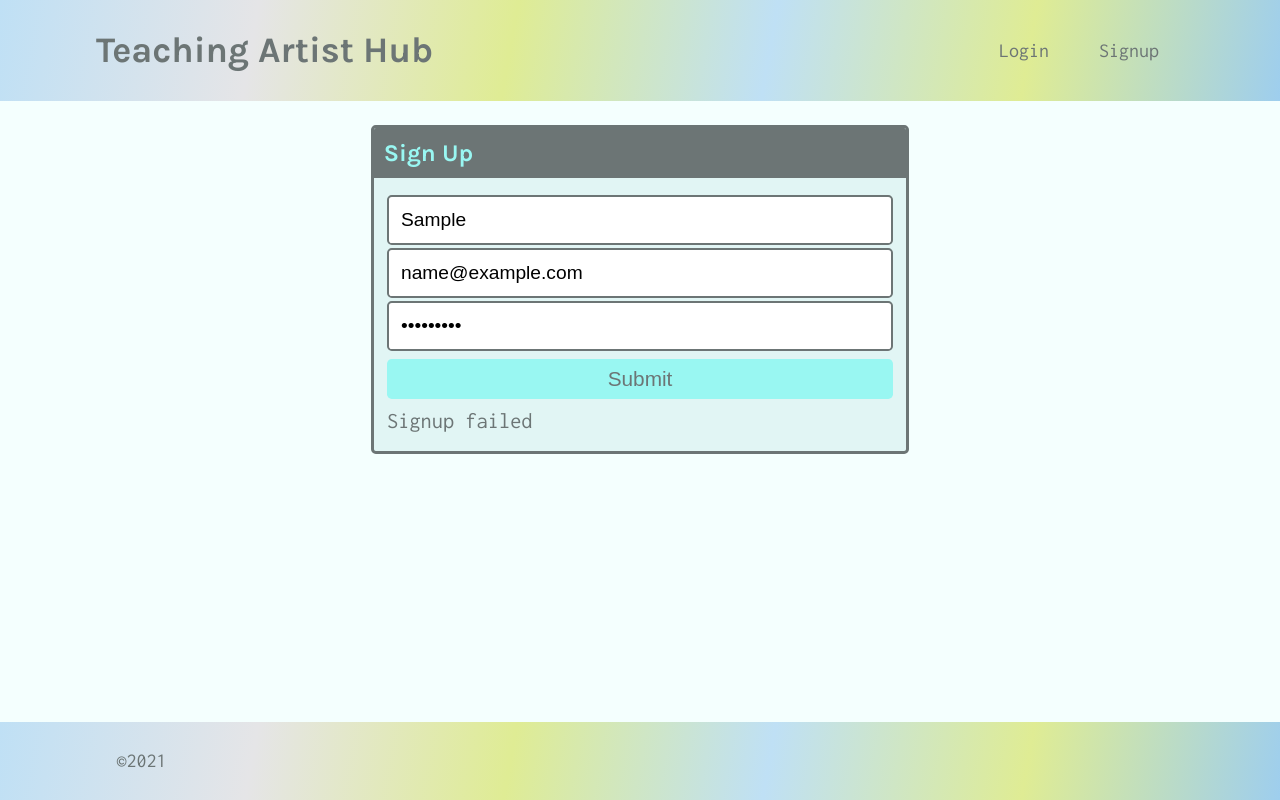
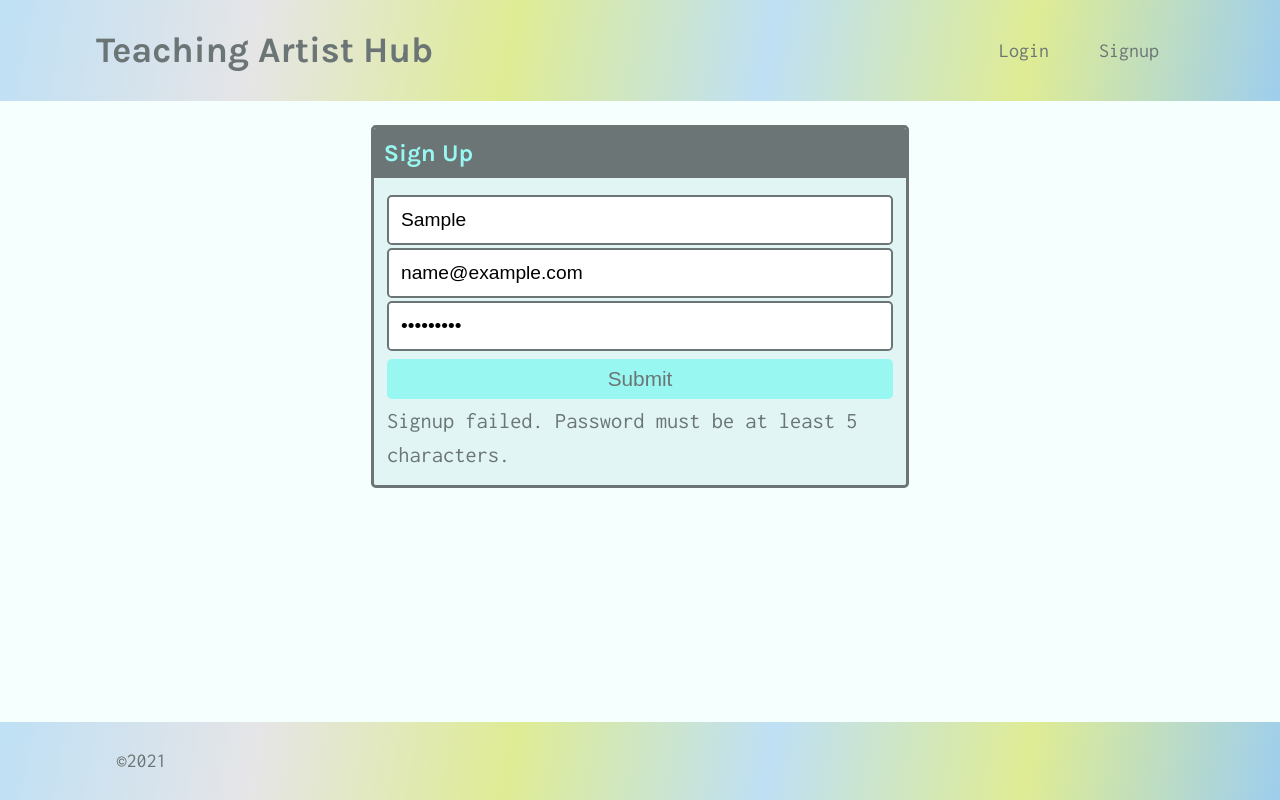
Before and after one commit to LindseyKrause/Teaching-Artist-Hub, a React (Create React App) app in the folder client/: page /signup in a window 1280 px wide. Both pictures are taken after typing "Sample", "name@example.com", "Sample123" into the empty fields and a click on the button "Submit". Built offline with nearby package versions, Linux system fonts and the light colour scheme; no server answers.

Commit message:
signup - error handling changed to reflect character count

```diff
--- a/client/public/index.html
+++ b/client/public/index.html
@@ -40,6 +40,7 @@
 
       To begin the development, run `npm start` or `yarn start`.
       To create a production bundle, use `npm run build` or `yarn build`.
+
     -->
 </body>
 
--- a/client/src/components/ReactionList/index.js
+++ b/client/src/components/ReactionList/index.js
@@ -11,7 +11,7 @@ const ReactionList = ({ reactions }) => {
         {reactions &&
           reactions.map(reaction => (
             <p className="pill mb-3" key={reaction._id}>
-              {reaction.reactionBody} //{' '}
+              {reaction.reactionBody} {' '}
               <Link to={`/profile/${reaction.username}`} style={{ fontWeight: 700 }}>
                 {reaction.username} on {reaction.createdAt}
               </Link>
--- a/client/src/pages/Signup.js
+++ b/client/src/pages/Signup.js
@@ -72,7 +72,7 @@ const Signup = () => {
               </button>
             </form>
 
-            {error && <div>Signup failed</div>}
+            {error && <div>Signup failed. Password must be at least 5 characters.</div>}
           </div>
         </div>
       </div>
```
Also changed, not shown: 1 other file (tests, documents, lock files or other folders).
